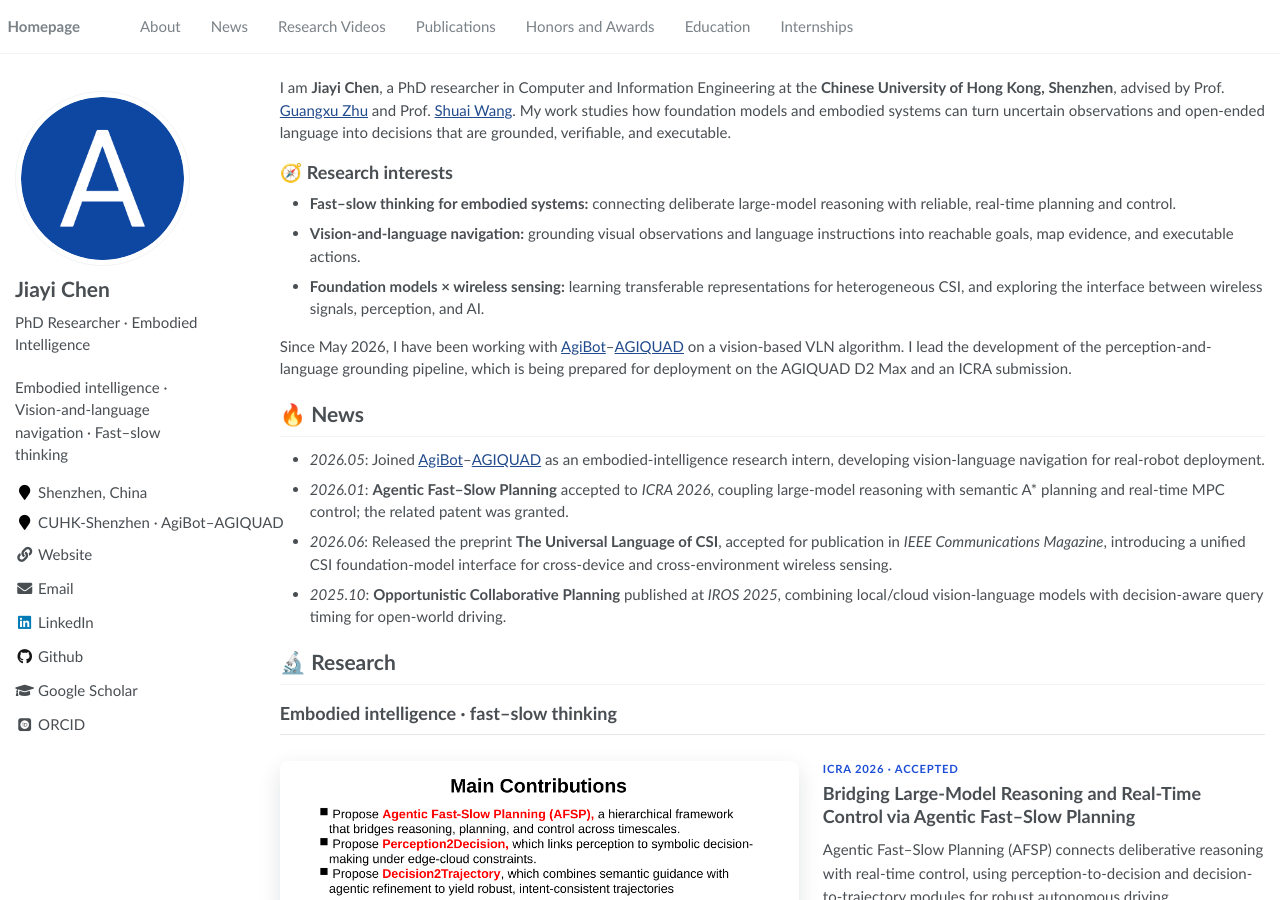
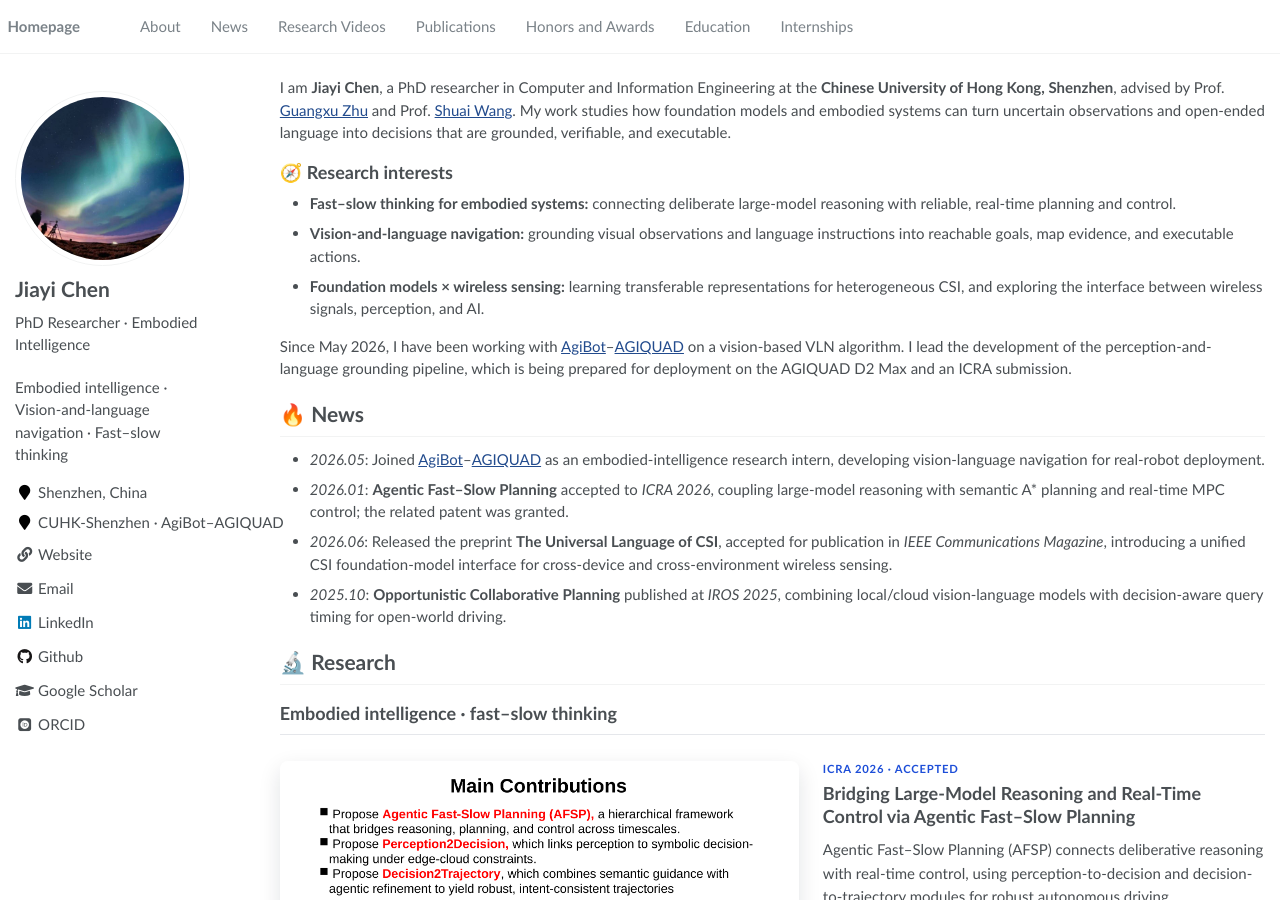
Before and after one commit to cjychenjiayi/cjychenjiayi.github.io, a Jekyll site: the page built from _pages/about.md, in a window 1280 px wide and 900 px high. Built offline with Jekyll 4.4.1, drawn with Linux system fonts in a browser that asks for light colours; some web fonts are replaced.

Commit message:
Use WeChat profile photo
Published through project/tools/publish_website.sh.

```diff
--- a/_config.yml
+++ b/_config.yml
@@ -22,7 +22,7 @@ baidu_site_verification  :  # get baidu_site_verification from https://ziyuan.ba
 # Site Author
 author:
   name             : "Jiayi Chen"
-  avatar           : "images/android-chrome-512x512.png"
+  avatar           : "images/profile/wechat.jpg"
   bio              : "PhD Researcher · Embodied Intelligence"
   location         : "Shenzhen, China"
   employer         : "CUHK-Shenzhen · AgiBot–AGIQUAD"
```
Also changed, not shown: images/profile/wechat.jpg (added).
